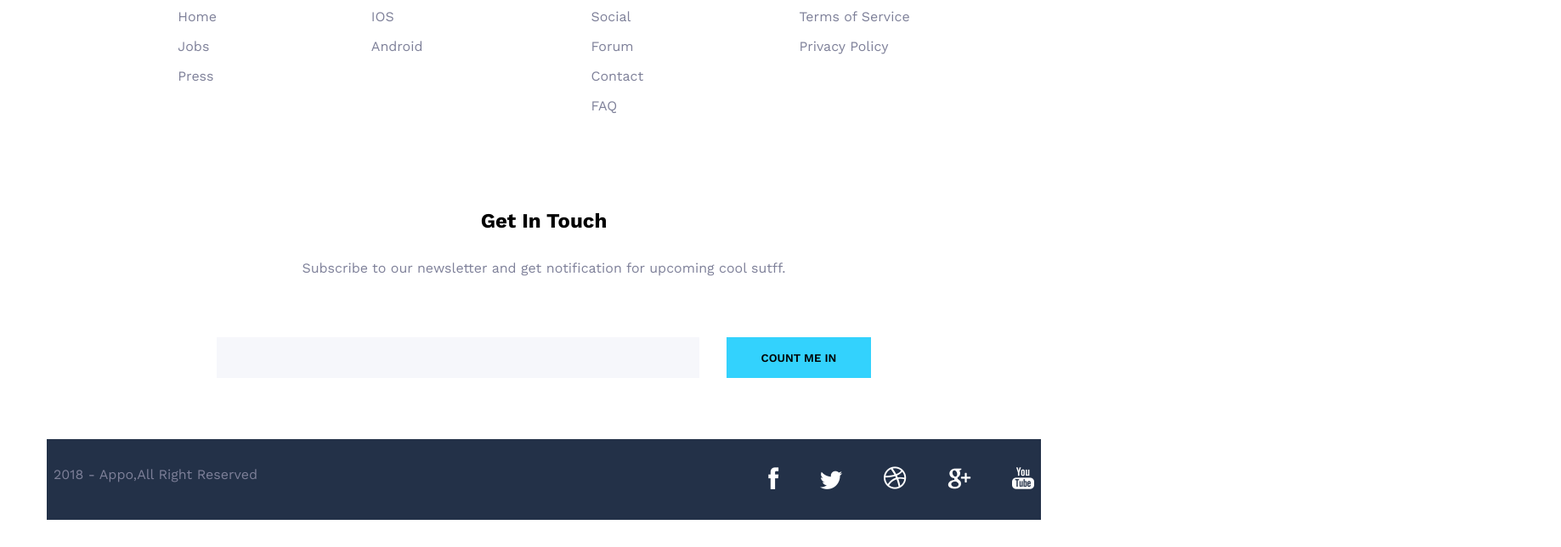
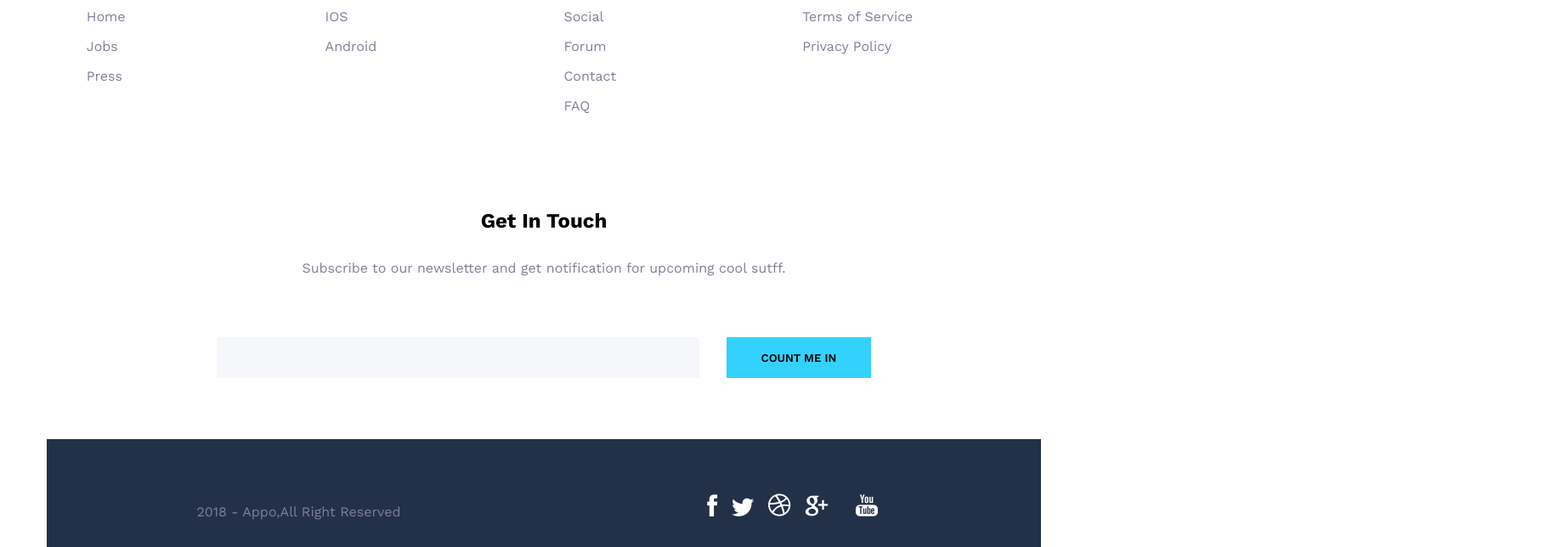
Before and after one commit to ultimecreation/reactpsd01-vibo, a React (Create React App) app: page / in a window 1280 px wide. Shown: the part 4480-5124 px from the top of the page at 85% size, 1837 px wide, since content can reach past the window. Before the commit the page ends 5092 px from the top, so only its background shows below. Built offline with nearby package versions, Linux system fonts and the light colour scheme.

Commit message:
fixed small size images

```diff
--- a/src/App.scss
+++ b/src/App.scss
@@ -204,7 +204,7 @@ body {
   .about-second__right {
     .about-second__right__single-card {
       box-shadow: 3px 3px 5px 2px rgba(0, 0, 0, 0.1);
-      width: 90vw;
+      width: 90%;
       margin: 20px auto;
       display: flex;
       img {
@@ -285,7 +285,7 @@ body {
       display: none;
     }
     .app-container__card {
-      padding: 100px;
+      padding: 10px;
       h5 {
         font-size: 2rem;
         font-weight: 700;
@@ -298,6 +298,7 @@ body {
       }
       .app-container__card__icons {
         display: flex;
+        flex-direction: column;
         img {
           margin: 80px auto 20px auto;
           display: block;
@@ -329,16 +330,17 @@ body {
 /////////////////
 .info-links {
   display: flex;
-  justify-content: space-evenly;
-  margin-top: 9rem;
-
+  justify-content: space-around;
+  margin-top: 5rem;
+  width: 100%;
   .info-links__single {
+    width: 20%;
     h5 {
-      font-size: 1rem;
+      font-size: 0.8rem;
       font-weight: 600;
     }
     ul {
-      margin-top: 1rem;
+      margin-top: 0.6rem;
       list-style: none;
       li {
         padding: 0.5rem 0;
@@ -380,12 +382,23 @@ body {
   background: #233148;
   padding: 2rem 0.5rem;
   display: flex;
-  justify-content: space-between;
+  flex-direction: column;
+  text-align: center;
+  p {
+    display: block;
+    width: 100%;
   }
-.social-links a {
-  margin: 0 1.5rem;
+  .social-links {
+    display: block;
+    width: 100%;
+    margin-top: 2rem;
+
+    a {
+      margin: 0 0.5rem;
       &:nth-child(5) {
         margin: 0 0 0 1.5rem;
+      }
+    }
   }
 }
 
@@ -678,6 +691,7 @@ body {
         }
         .app-container__card__icons {
           display: flex;
+          flex-direction: row;
 
           img {
             width: 160px;
@@ -710,6 +724,7 @@ body {
   .info-links {
     display: flex;
     justify-content: space-evenly;
+
     margin-top: 9rem;
 
     .info-links__single {
@@ -760,12 +775,17 @@ body {
     background: #233148;
     padding: 2rem 0.5rem;
     display: flex;
+    flex-direction: row;
+    align-items: baseline;
     justify-content: space-between;
   }
-  .social-links a {
+  .social-links {
+    margin-top: 0;
+    a {
       margin: 0 1.5rem;
       &:nth-child(5) {
         margin: 0 0 0 1.5rem;
       }
     }
   }
+}
```
Lines whose indentation alone changed are shown as unchanged.
